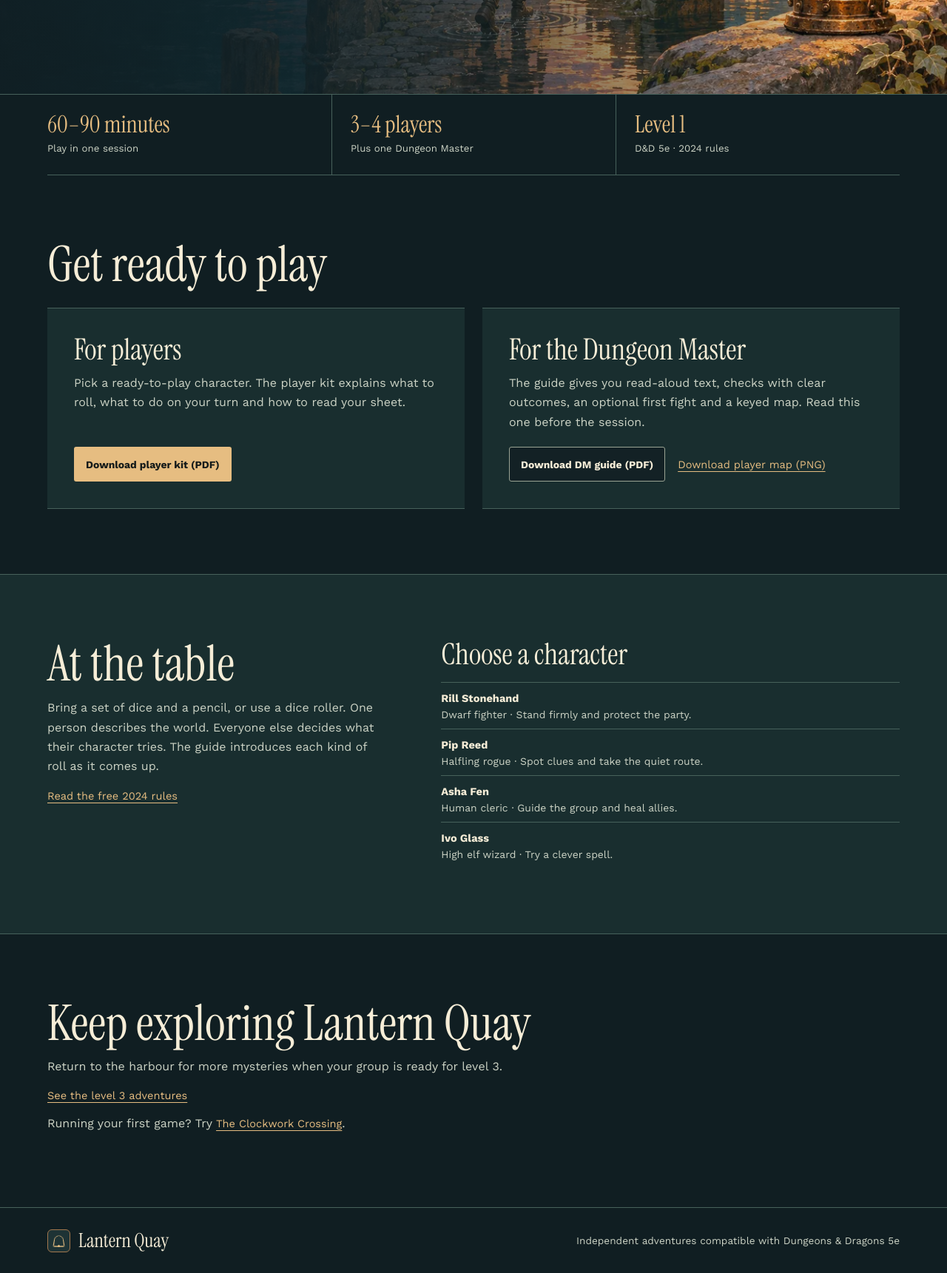
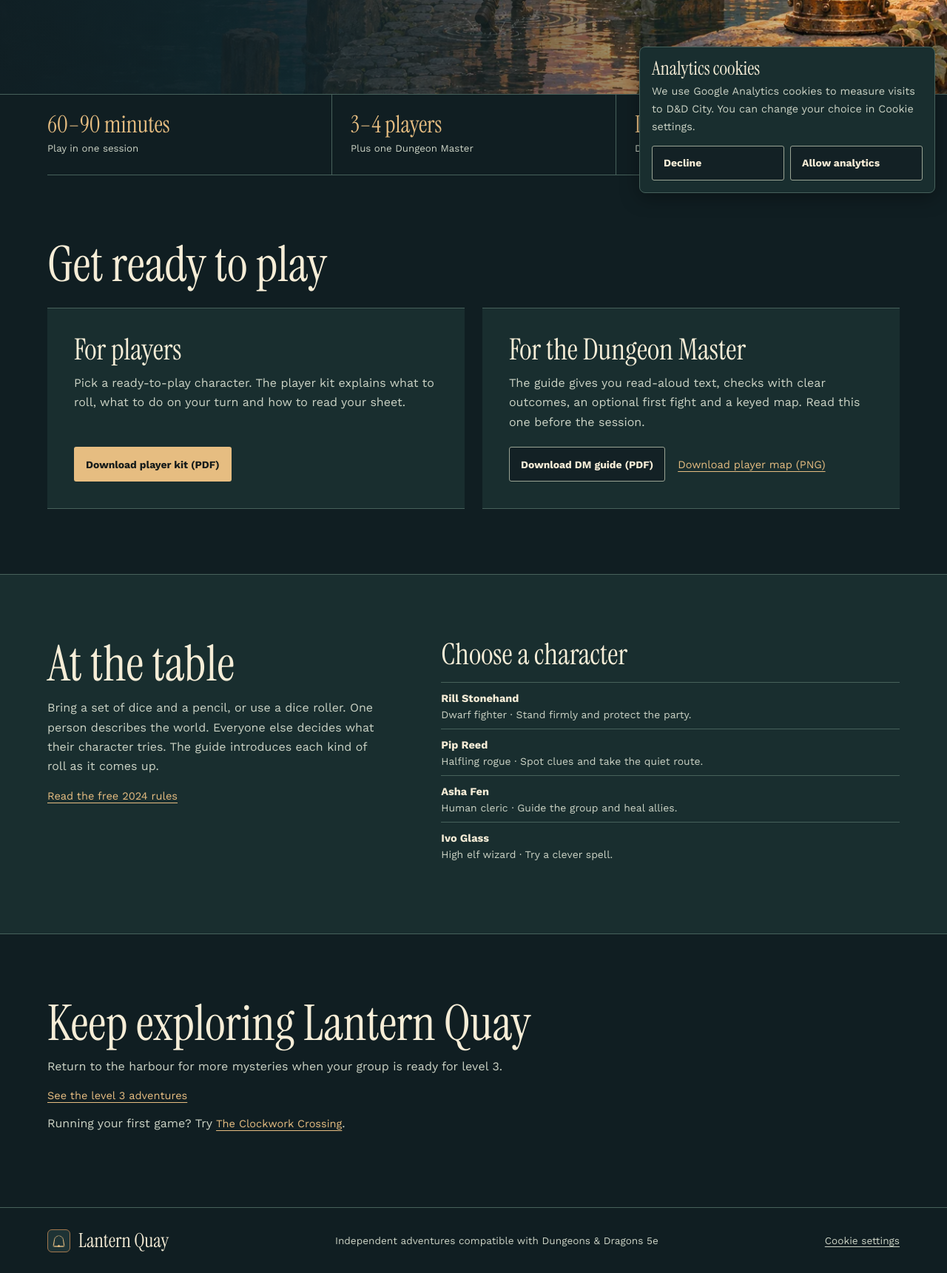
Before and after one commit to TehBigMick/DNDCity, a plain HTML site: page dist/first-lantern.html in a window 1280 px wide. Shown: the part 523-2244 px from the top of the page at 74% size. Drawn offline with nearby package versions, Linux system fonts and the light colour scheme.

Commit message:
Add opt-in Google Analytics to the Lantern Quay storefront

```diff
--- /dev/null
+++ b/dist/analytics.css
@@ -0,0 +1,29 @@
+.analytics-notice {
+  position: fixed;
+  z-index: 10;
+  bottom: 1rem;
+  right: 1rem;
+  width: min(25rem, calc(100% - 2rem));
+  padding: 1rem;
+  color: var(--cream);
+  background: var(--surface);
+  border: 1px solid var(--line);
+  border-radius: 8px;
+  box-shadow: 0 6px 26px rgb(0 0 0 / 35%);
+}
+.analytics-notice[hidden] { display: none; }
+.analytics-notice h2 { font-size: 1.6rem; margin: 0; }
+.analytics-notice p { color: var(--muted); margin: .45rem 0 .85rem; font-size: .9rem; }
+.analytics-actions { display: flex; flex-wrap: wrap; gap: .5rem; }
+.analytics-actions .button { flex: 1 1 8rem; cursor: pointer; font-family: inherit; }
+.analytics-settings {
+  color: var(--muted);
+  background: transparent;
+  border: 0;
+  padding: .45rem 0;
+  font: inherit;
+  text-decoration: underline;
+  text-underline-offset: .2em;
+  cursor: pointer;
+}
+.analytics-settings-row { padding-bottom: 1rem; font-size: .85rem; }
--- /dev/null
+++ b/dist/analytics.js
@@ -0,0 +1,130 @@
+(() => {
+  const measurementId = "G-0DYQYNMX6T";
+  const preferenceKey = "dndcity.analytics-consent";
+  const disableKey = "ga-disable-" + measurementId;
+  let tagInstalled = false;
+
+  function readPreference() {
+    try {
+      return localStorage.getItem(preferenceKey);
+    } catch {
+      return null;
+    }
+  }
+
+  const notice = document.createElement("section");
+  notice.id = "analytics-cookies";
+  notice.className = "analytics-notice";
+  notice.setAttribute("aria-labelledby", "analytics-cookies-title");
+  notice.innerHTML = [
+    '<h2 id="analytics-cookies-title">Analytics cookies</h2>',
+    '<p>We use Google Analytics cookies to measure visits to D&amp;D City. You can change your choice in Cookie settings.</p>',
+    '<div class="analytics-actions">',
+    '<button type="button" class="button secondary" data-analytics-choice="denied">Decline</button>',
+    '<button type="button" class="button secondary" data-analytics-choice="granted">Allow analytics</button>',
+    '</div>'
+  ].join("");
+  document.body.append(notice);
+
+  const settings = document.createElement("button");
+  settings.type = "button";
+  settings.className = "analytics-settings";
+  settings.textContent = "Cookie settings";
+  settings.setAttribute("aria-controls", notice.id);
+  const footer = document.querySelector(".footer-content");
+  if (footer) {
+    footer.append(settings);
+  } else {
+    const settingsRow = document.createElement("div");
+    settingsRow.className = "frame analytics-settings-row";
+    settingsRow.append(settings);
+    document.body.append(settingsRow);
+  }
+
+  const denied = {
+    analytics_storage: "denied",
+    ad_storage: "denied",
+    ad_user_data: "denied",
+    ad_personalization: "denied"
+  };
+
+  function startAnalytics() {
+    window[disableKey] = false;
+    if (tagInstalled) {
+      window.gtag("consent", "update", { analytics_storage: "granted" });
+      return;
+    }
+
+    window.dataLayer ??= [];
+    window.gtag = function () {
+      window.dataLayer.push(arguments);
+    };
+    window.gtag("consent", "default", denied);
+    window.gtag("consent", "update", { analytics_storage: "granted" });
+    window.gtag("js", new Date());
+    window.gtag("config", measurementId, {
+      allow_google_signals: false,
+      allow_ad_personalization_signals: false,
+      page_location: location.origin + location.pathname,
+      page_referrer: document.referrer ? new URL(document.referrer).origin : ""
+    });
+
+    const tag = document.createElement("script");
+    tag.async = true;
+    tag.src = "https://www.googletagmanager.com/gtag/js?id=" + measurementId;
+    document.head.append(tag);
+    tagInstalled = true;
+  }
+
+  function stopAnalytics() {
+    window[disableKey] = true;
+    if (tagInstalled) {
+      window.gtag("consent", "update", denied);
+    }
+    for (const cookie of ["_ga", "_ga_" + measurementId.slice(2)]) {
+      const expiry = cookie + "=; Max-Age=0; Path=/";
+      document.cookie = expiry;
+      if (location.hostname === "dndcity.com" || location.hostname.endsWith(".dndcity.com")) {
+        document.cookie = expiry + "; Domain=dndcity.com";
+      }
+    }
+  }
+
+  function showNotice(show) {
+    notice.hidden = !show;
+    settings.setAttribute("aria-expanded", String(show));
+  }
+
+  function applyPreference(preference) {
+    if (preference === "granted") {
+      startAnalytics();
+    } else {
+      stopAnalytics();
+    }
+    showNotice(preference !== "granted" && preference !== "denied");
+  }
+
+  settings.addEventListener("click", () => {
+    showNotice(notice.hidden);
+    if (!notice.hidden) notice.querySelector("button").focus();
+  });
+
+  for (const button of notice.querySelectorAll("[data-analytics-choice]")) {
+    button.addEventListener("click", () => {
+      const choice = button.dataset.analyticsChoice;
+      try {
+        localStorage.setItem(preferenceKey, choice);
+      } catch {
+        // Apply the choice on this page when browser storage is unavailable.
+      }
+      applyPreference(choice);
+      settings.focus();
+    });
+  }
+
+  window.addEventListener("storage", event => {
+    if (event.key === preferenceKey || event.key === null) applyPreference(readPreference());
+  });
+
+  applyPreference(readPreference());
+})();
--- a/dist/first-lantern.html
+++ b/dist/first-lantern.html
@@ -11,6 +11,8 @@
   <link href="https://fonts.googleapis.com/css2?family=Instrument+Serif:ital@0;1&amp;family=Work+Sans:wght@400;500;600;700&amp;display=swap" rel="stylesheet">
   <link rel="stylesheet" href="./style.css">
   <link rel="stylesheet" href="./first-lantern.css">
+  <link rel="stylesheet" href="./analytics.css">
+  <script defer src="./analytics.js"></script>
 </head>
 <body>
   <a class="skip" href="#main">Skip to content</a>
```
Also changed, not shown: dist/clockwork-crossing.html (+2 -0 lines), dist/free-encounter.html (+2 -0 lines), dist/highwater-oath.html (+2 -0 lines), dist/index.html (+2 -0 lines).
